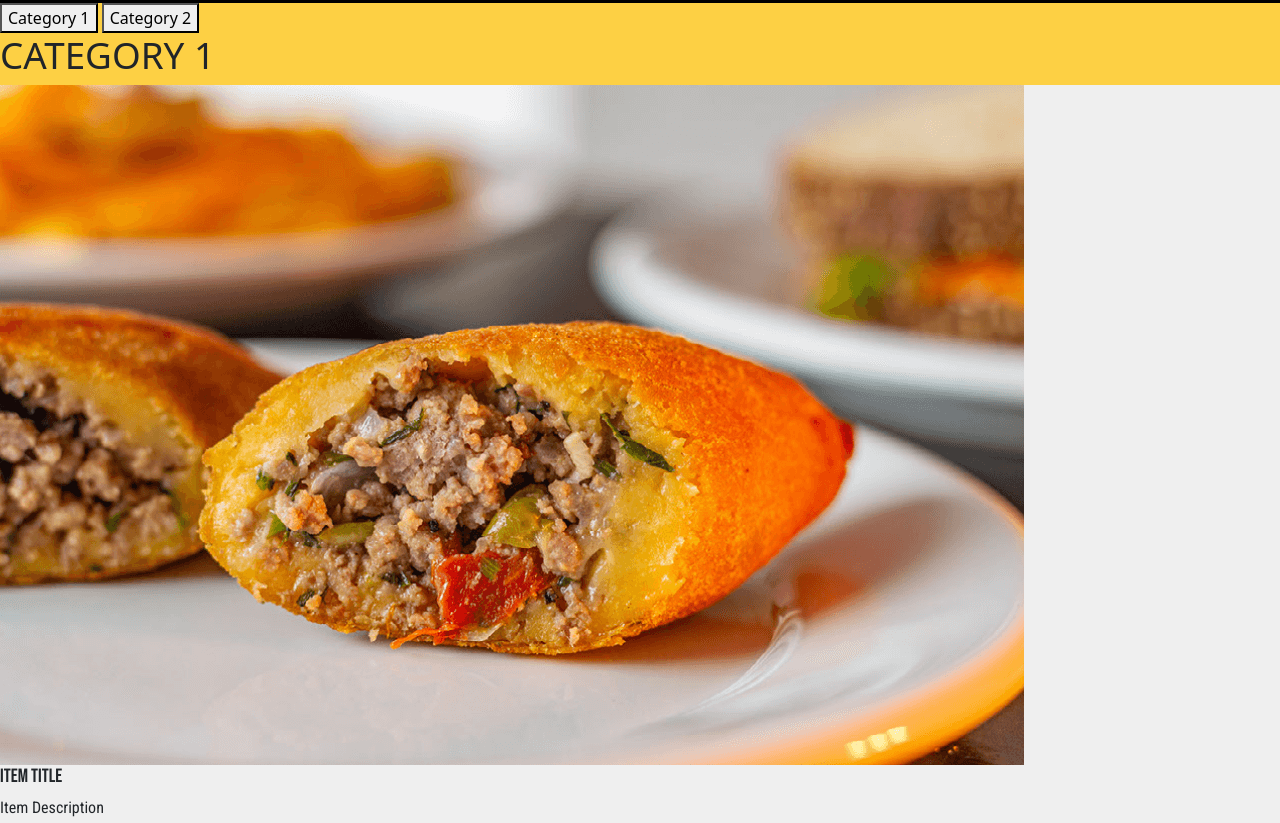
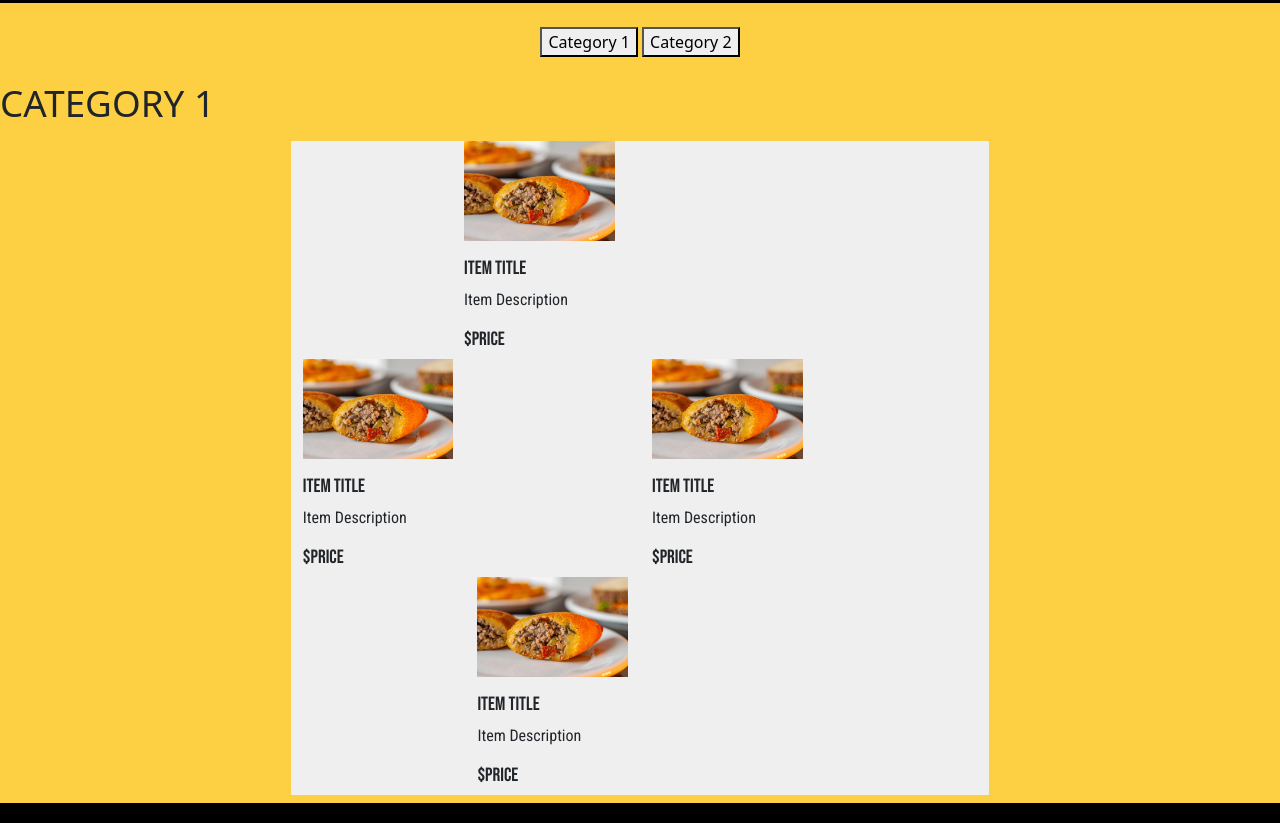
Before and after one commit to caresdev/restaurant-menu, a plain HTML site: page index.html in a window 1280 px wide. Shown: the part 797-1620 px from the top of the page. Drawn offline with nearby package versions, Linux system fonts and the light colour scheme.

Commit message:
menu items css

```diff
--- a/css/index.css
+++ b/css/index.css
@@ -34,6 +34,10 @@ h3 {
 }
 h4 {
     font-size: 0.80em;
+}
+
+body{
+    background-color: var(--primary-background-color);
 }
 
 /* Fonts (sizes, family, weight?), primary and secondary colors, sections padding and margins, line height, h sizes */
@@ -103,17 +107,8 @@ h4 {
 
 
 
+/* Main */
 
-
-
-
-
-
-
-/* Main */
-main{
-    background-color: var(--primary-background-color);
-}
 
 
 /* Items section */
@@ -128,6 +123,18 @@ main{
 
 .item-description, .contact p{
     font-family: var(--terciary-font);
+}
+
+.menu-item {
+    display: grid;
+    gap: 1rem 2rem;
+    max-width: 25rem;
+}
+
+.menu-img {
+    object-fit: cover;
+    height: 100px;
+    width: auto;
 }
 
 
--- a/index.html
+++ b/index.html
@@ -77,7 +77,7 @@
      <main>
 
       <!-- Filtering menu -->
-      <section>
+      <section class="my-4 text-center">
         <nav aria-label="Submenu">
           <button>Category 1</button>
           <button>Category 2</button>
@@ -86,29 +86,37 @@
       </section>
 
       <!-- Menu Categories -->
-      <section class="menu-category">
-        <h2 class="category-name text-uppercase"> Category 1 </h2>
+      <h2 class="category-name text-uppercase"> Category 1 </h2>
+      <section class="container-fluid menu-category d-flex justify-content-center">
 
-        <div class="section-items">
+        <div class="section-items row justify-content-evenly m-2">
           <!-- Category items -->
-          <article class="menu-item">
-            <img src="/images/menu-item.png" alt="Meaningful description of item" class="item-img"/>
+          <article class="menu-item row">
+            <img src="/images/menu-item.png" alt="Meaningful description of item" class="menu-img col"/>
+            <div class="item-info col">
+              <h4 class="item-title text-uppercase"> Item Title </h4>
+              <p class="item-description"> Item Description </p>
+              <h4 class="item-price">$Price</h4>
+            </div>
+          </article>
+          <article class="menu-item col-md-6">
+            <img src="/images/menu-item.png" alt="Meaningful description of item" class="menu-img"/>
             <div class="item-info">
               <h4 class="item-title text-uppercase"> Item Title </h4>
               <p class="item-description"> Item Description </p>
               <h4 class="item-price">$Price</h4>
             </div>
           </article>
-          <article class="menu-item">
-            <img src="/images/menu-item.png" alt="Meaningful description of item" class="item-img"/>
+          <article class="menu-item col-md-6">
+            <img src="/images/menu-item.png" alt="Meaningful description of item" class="menu-img"/>
             <div class="item-info">
               <h4 class="item-title text-uppercase"> Item Title </h4>
               <p class="item-description"> Item Description </p>
               <h4 class="item-price">$Price</h4>
             </div>
           </article>
-          <article class="menu-item">
-            <img src="/images/menu-item.png" alt="Meaningful description of item" class="item-img"/>
+          <article class="menu-item col-md-6">
+            <img src="/images/menu-item.png" alt="Meaningful description of item" class="menu-img"/>
             <div class="item-info">
               <h4 class="item-title text-uppercase"> Item Title </h4>
               <p class="item-description"> Item Description </p>
```
Also changed, not shown: 1 other file.
